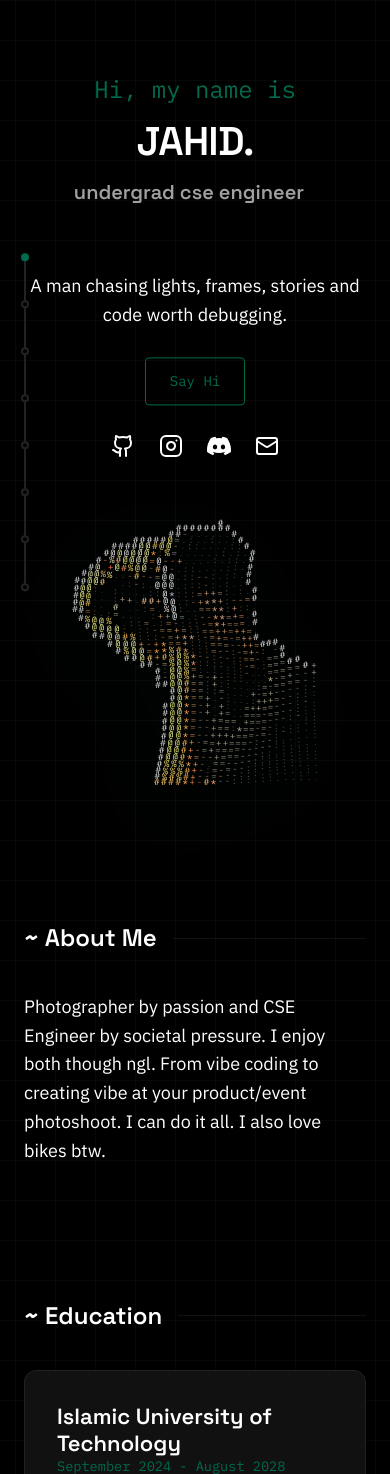
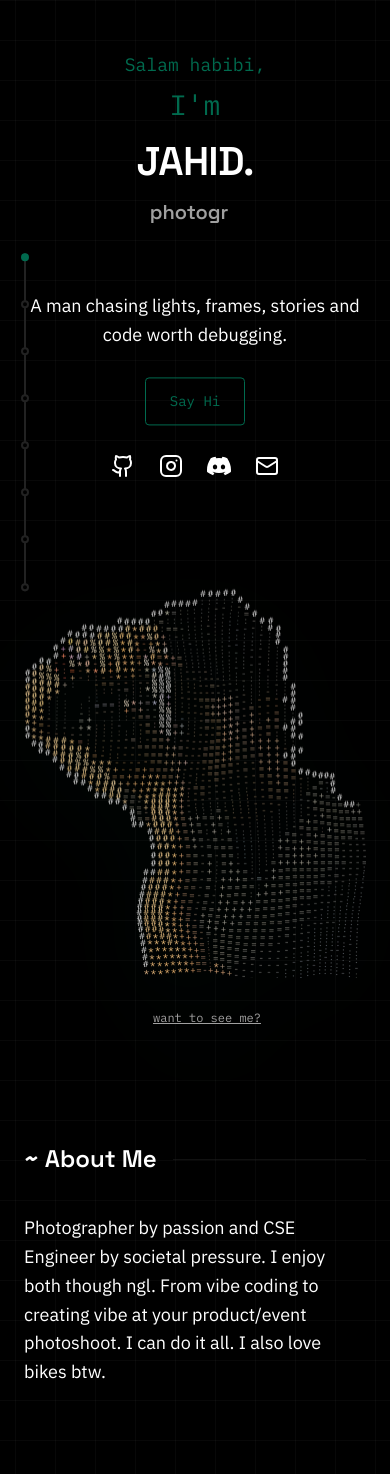
Before and after one commit to jvvhid/Portfolio, a React (Vite) app: page / in a window 390 px wide. Shown: the top 1474 px of the page. Built offline with nearby package versions, Linux system fonts and the light colour scheme.

Commit message:
Update hero typography, portrait styles, and add static toggle

```diff
--- a/src/components/Hero.jsx
+++ b/src/components/Hero.jsx
@@ -39,12 +39,12 @@ const TypewriterText = ({ texts }) => {
   const [isDeleting, setIsDeleting] = useState(false);
 
   useEffect(() => {
-    const typeSpeed = isDeleting ? 50 : 100;
+    const typeSpeed = isDeleting ? 33 : 67;
     const currentFullText = texts[currentTextIndex];
 
     const timer = setTimeout(() => {
       if (!isDeleting && currentText === currentFullText) {
-        setTimeout(() => setIsDeleting(true), 2000);
+        setTimeout(() => setIsDeleting(true), 0);
       } else if (isDeleting && currentText === '') {
         setIsDeleting(false);
         setCurrentTextIndex((prev) => (prev + 1) % texts.length);
@@ -79,6 +79,7 @@ const TypewriterText = ({ texts }) => {
 };
 
 const Hero = () => {
+  const [showStatic, setShowStatic] = useState(false);
   return (
     <section id="hero" style={{
       minHeight: '100vh',
@@ -106,9 +107,19 @@ const Hero = () => {
               visible: { opacity: 1, y: 0, transition: { duration: 0.6, ease: [0.16, 1, 0.3, 1] } }
             }}
             className="mono accent-text"
-            style={{ marginBottom: '12px', fontSize: '24px' }}
+            style={{ marginBottom: '4px', fontSize: 'clamp(18px, 3vw, 24px)' }}
           >
-            Hi, my name is
+            Salam habibi,
+          </motion.p>
+          <motion.p
+            variants={{
+              hidden: { opacity: 0, y: 20 },
+              visible: { opacity: 1, y: 0, transition: { duration: 0.6, ease: [0.16, 1, 0.3, 1] } }
+            }}
+            className="mono accent-text"
+            style={{ marginBottom: '12px', fontSize: 'clamp(28px, 5vw, 36px)' }}
+          >
+            I'm
           </motion.p>
 
           <motion.h1
@@ -209,8 +220,35 @@ const Hero = () => {
           transition={{ duration: 1, delay: 0.5 }}
           className="hover-target hero-portrait-container"
           whileHover={{ scale: 1.05 }}
+          style={{ display: 'flex', flexDirection: 'column', alignItems: 'center' }}
         >
-          <ParticlePortrait />
+          <div className="hero-portrait glow-effect" style={{ width: '100%', position: 'relative', flexGrow: 1 }}>
+            {showStatic ? (
+              <img
+                src={heroImage}
+                alt="Static Portrait"
+                style={{ width: '100%', height: '100%', objectFit: 'cover', borderRadius: '12px' }}
+              />
+            ) : (
+              <ParticlePortrait />
+            )}
+          </div>
+          <button
+            onClick={() => setShowStatic(!showStatic)}
+            style={{
+              marginTop: '32px',
+              marginLeft: '24px',
+              background: 'none',
+              border: 'none',
+              color: 'var(--text-dim)',
+              cursor: 'pointer',
+              fontFamily: 'var(--font-mono)',
+              fontSize: '12px',
+              textDecoration: 'underline'
+            }}
+          >
+            {showStatic ? "Show animated version" : "want to see me?"}
+          </button>
         </motion.div>
       </div>
     </section>
--- a/src/components/ParticlePortrait.jsx
+++ b/src/components/ParticlePortrait.jsx
@@ -184,12 +184,12 @@ const ParticlePortrait = () => {
               const baseBrightness = (r * 0.299 + g * 0.587 + b * 0.114);
 
               if (baseBrightness > 20) {
-                // Apply a strong flat boost to compensate for text-rendering darkness
-                const boost = 1.5;
-                const finalR = Math.min(255, r * boost);
-                const finalG = Math.min(255, g * boost);
-                const finalB = Math.min(255, b * boost);
-                const adjustedBrightness = Math.min(255, baseBrightness * boost);
+                // Use Gamma correction instead of flat boost to prevent color "burning" (clipping)
+                const gamma = 0.6; // Values < 1.0 make it brighter by lifting midtones
+                const finalR = Math.pow(r / 255, gamma) * 255;
+                const finalG = Math.pow(g / 255, gamma) * 255;
+                const finalB = Math.pow(b / 255, gamma) * 255;
+                const adjustedBrightness = Math.pow(baseBrightness / 255, gamma) * 255;
 
                 // Edge detection
                 let isEdge = false;
--- a/src/index.css
+++ b/src/index.css
@@ -183,7 +183,7 @@ section {
 
   .hero-portrait-container {
     margin-top: -80px;
-    max-width: 250px;
+    max-width: 375px;
     margin-left: auto;
     margin-right: auto;
   }
@@ -193,7 +193,7 @@ section {
   }
 
   .hero-portrait {
-    height: 50vh;
+    height: 65vh;
     top: 0;
   }
 }
```
